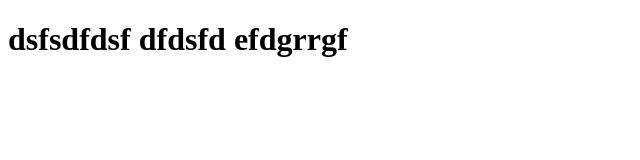
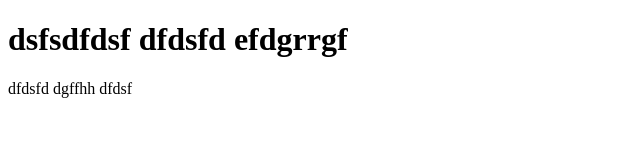
Before and after one commit to manishagujar/firstcode, a plain HTML site: page app.html in a window 1280 px wide. Shown: the whole page, without its empty margins (0-640 px from the left). Drawn offline with Linux system fonts and the light colour scheme.

Commit message:
Update app.html

```diff
--- a/app.html
+++ b/app.html
@@ -7,5 +7,6 @@
 </head>
 <body>
     <h1>dsfsdfdsf dfdsfd efdgrrgf</h1>
+    <p>dfdsfd dgffhh dfdsf</p>
 </body>
 </html>
```
